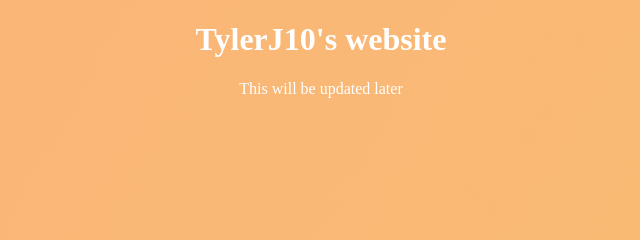
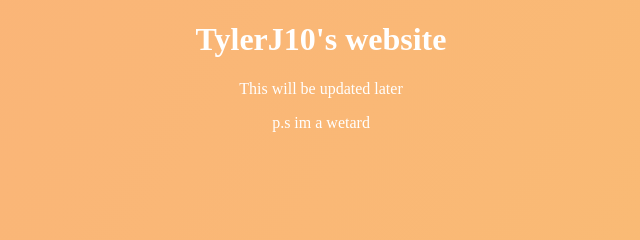
Before and after one commit to 8D1/TylerJ10.github.io, a plain HTML site: page index.html in a window 1280 px wide. Shown: the top 240 px of the page, 319-959 px from the left. Drawn offline with Linux system fonts and the light colour scheme.

Commit message:
Update index.html

```diff
--- a/index.html
+++ b/index.html
@@ -33,6 +33,7 @@
 <body>
   <h1>TylerJ10's website</h1>
   <p>This will be updated later</p>
+  <p>p.s im a wetard</p>
 </body>
 
 </html>
```
